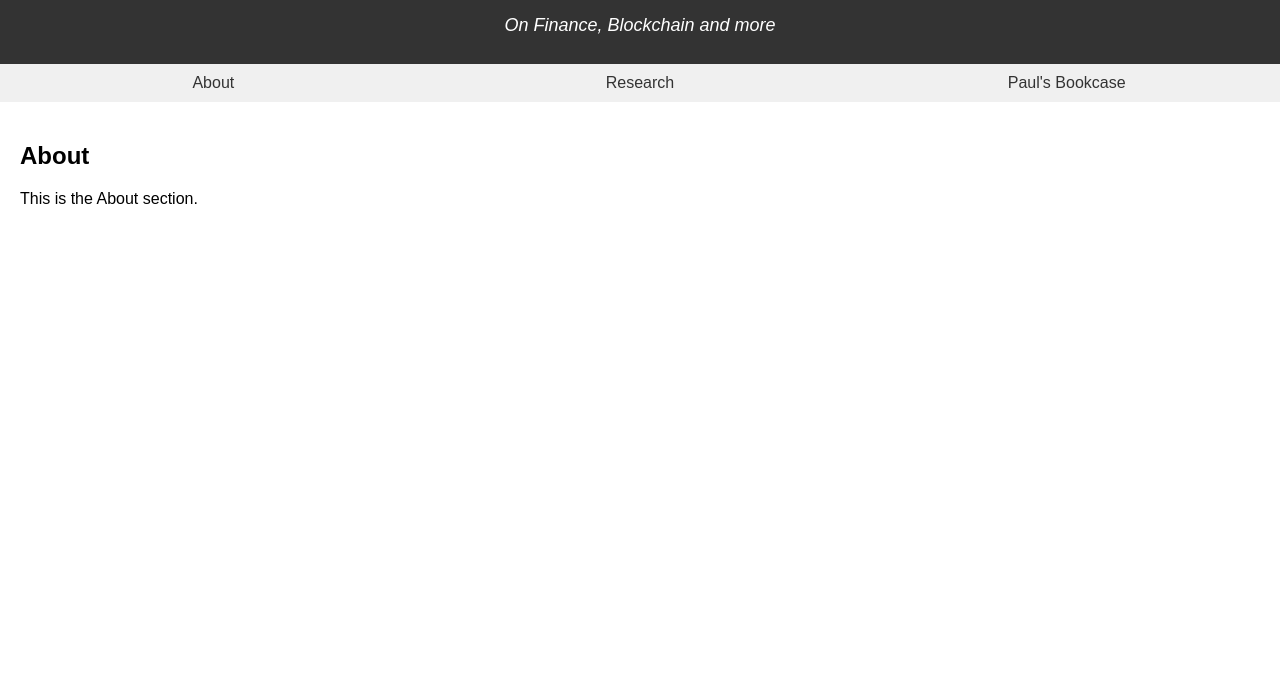
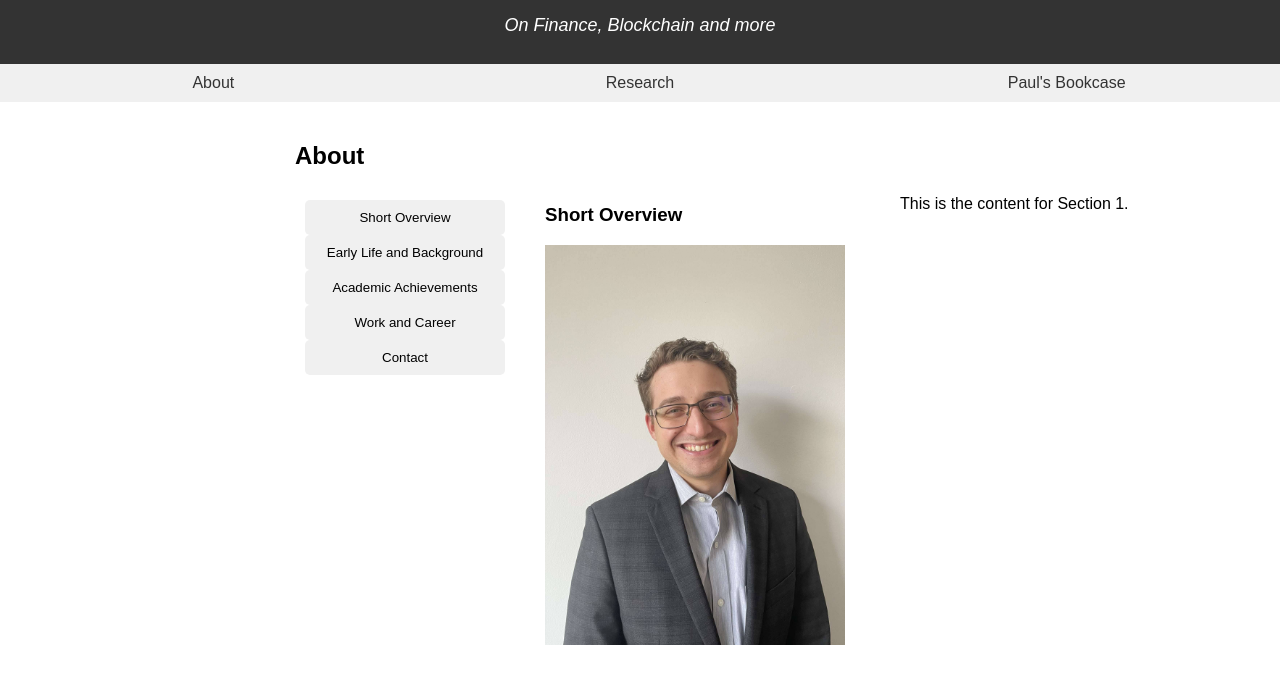
Before and after one commit to paskevicius/paul, a plain HTML site: page index.html in a window 1280 px wide. Shown: the part 71-754 px from the top of the page. Drawn offline with Linux system fonts and the light colour scheme.

Commit message:
Changes to About Tab
Added and renamed new sections, added image, set up code to be ready to take in the new inputs

```diff
--- a/index.html
+++ b/index.html
@@ -59,6 +59,40 @@
 
   .tab-content {
     padding: 20px;
+    margin-left: 275px;
+  }
+  /* This is the sidebar itself */
+  .sidebar {
+    display: flex;
+    flex-direction: column;
+    align-items: flex-start;
+    gap: 0px;
+    padding: 10px;
+  }
+  /* These are the sidebar buttons themselves */
+  .sidebar button {
+    background-color: #f0f0f0;
+    border: none;
+    padding: 10px 20px;
+    border-radius: 5px;
+    cursor: pointer;
+    transition: background-color 0.3s ease;
+    width: 200px;
+  }
+
+  .sidebar button:hover {
+    background-color: #ddd;
+  }
+  /* This is the content that is displayed once a sidebar is clicked */
+  .section {
+    margin-left: 250px;
+    margin-top: -200px;
+  }
+  /* This is the content that is displayed once a sidebar is clicked that contains an image */
+  .section-image {
+    position: fixed;
+    top: 250px;
+    left: 900px;
   }
 </style>
 </head>
@@ -78,18 +112,60 @@
 
   <div id="about" class="tab-content">
     <h2>About</h2>
-    <p>This is the About section.</p>
+    <div class="sidebar">
+      <button onclick="showSection('section1')">Short Overview</button>
+      <button onclick="showSection('section2')">Early Life and Background</button>
+      <button onclick="showSection('section3')">Academic Achievements</button>
+      <button onclick="showSection('section4')">Work and Career</button>
+      <button onclick="showSection('section5')">Contact</button>
+    </div>
+    <div class="content">
+      <div id="section1" class="section">
+        <h3>Short Overview</h3>
+        <img src="assets/images/Bio Pic.jpg" alt="Profile Picture" width="300" height="400">
+          <div class="section-image">
+            <p>This is the content for Section 1.</p>
+          </div>
+      </div>
+      <div id="section2" class="section" style="display: none;">
+        <h3>Early Life and Background</h3>
+        <p>This is the content for Section 2.</p>
+      </div>
+      <div id="section3" class="section" style="display: none;">
+        <h3>Academic Achievements</h3>
+        <p>This is the content for Section 3.</p>
+      </div>
+      <div id="section4" class="section" style="display: none;">
+        <h3>Work and Career</h3>
+        <p>This is the content for Section 4.</p>
+      </div>
+      <div id="section5" class="section" style="display: none;">
+        <h3>Contact</h3>
+        <p>This is the content for Section 5.</p>
+      </div>
+    </div>
   </div>
 
   <div id="research" class="tab-content" style="display:none;">
     <h2>Research</h2>
+    <div class="sidebar">
+      <button onclick="showSection('section1')">Section 1</button>
+      <button onclick="showSection('section2')">Section 2</button>
+      <button onclick="showSection('section3')">Section 3</button>
+    </div>
     <p>This is the Research section.</p>
   </div>
 
   <div id="bookshelf" class="tab-content" style="display:none;">
-      <h2>Paul's Bookcase</h2>
-      <p>This is the Bookcase section.</p>
+    <h2>Paul's Bookcase</h2>
+    <div class="sidebar">
+      <button onclick="showSection('section1')">Section 1</button>
+      <button onclick="showSection('section2')">Section 2</button>
+      <button onclick="showSection('section3')">Section 3</button>
     </div>
+    <p>This is the Bookcase section.</p>
+  </div>
+
 </div>
 
 <script>
@@ -109,6 +185,15 @@
       });
     });
   });
+
+  function showSection(sectionId) {
+    var sections = document.querySelectorAll('.section');
+    sections.forEach(section => {
+      section.style.display = 'none';
+    });
+    document.getElementById(sectionId).style.display = 'block';
+  }
+
 </script>
 
 </body>
```
Also changed, not shown: assets/images/Bio Pic.jpg (added).
